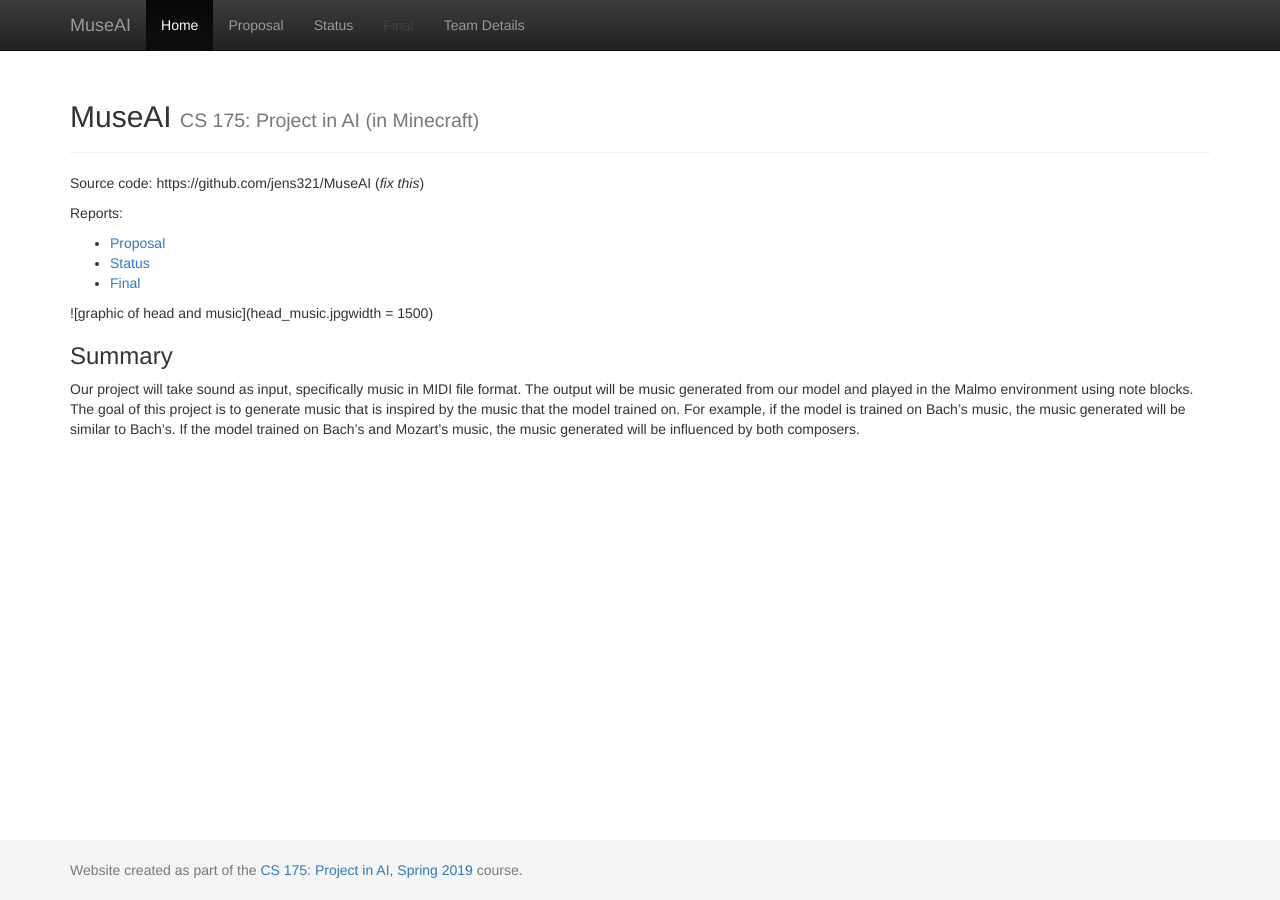
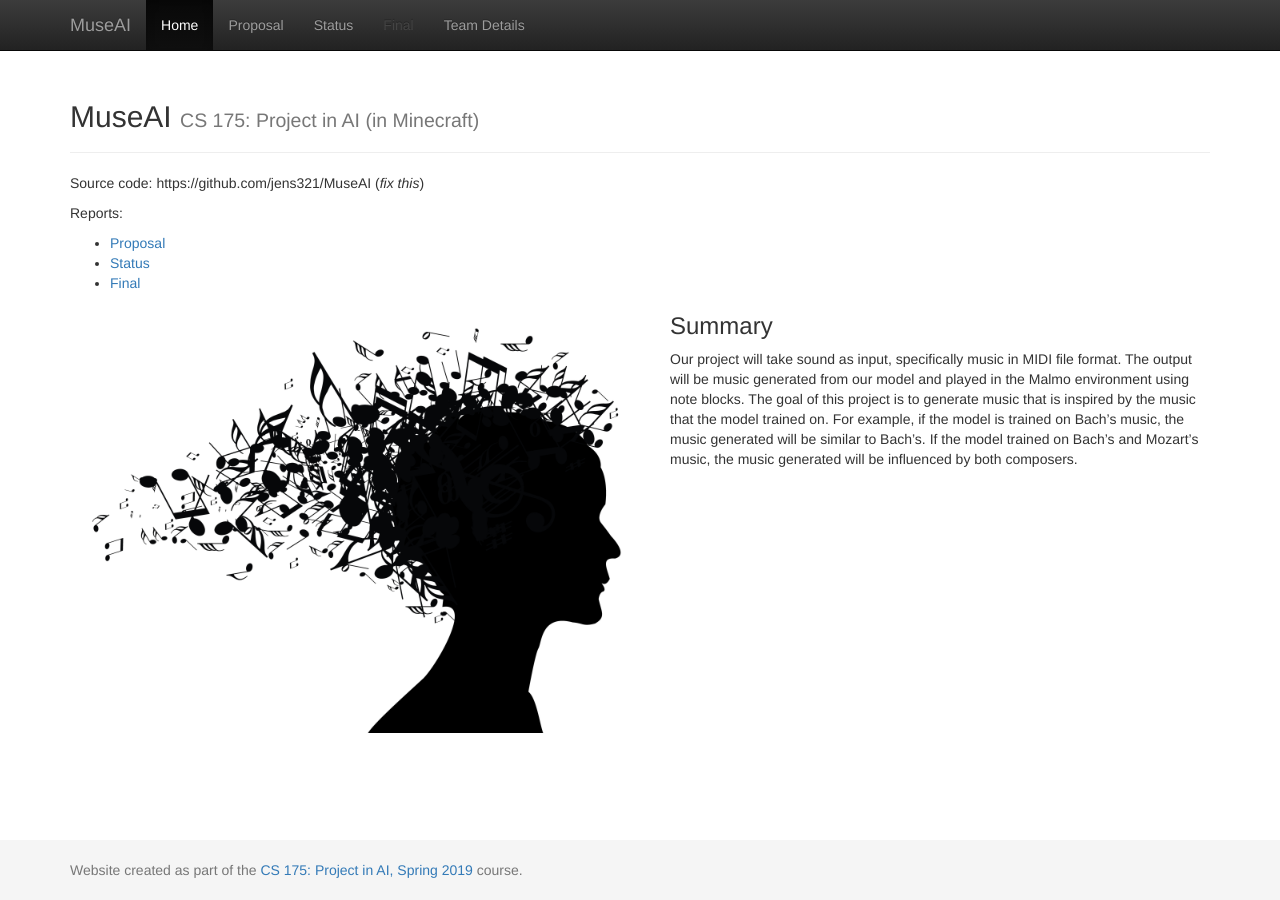
Before and after one commit to DylanAgiman/MuseAI, a Jekyll site: the page built from docs/index.md, in a window 1280 px wide. Built offline with Jekyll 4.4.1, drawn with Linux system fonts in a browser that asks for light colours.

Commit message:
image formatting

```diff
--- a/docs/index.md
+++ b/docs/index.md
@@ -11,7 +11,7 @@ Reports:
 - [Status](status.html)
 - [Final](final.html)
 
-![graphic of head and music](head_music.jpg | width = 1500)
+<img src="head_music.jpg" width=600 align=left>
 
 ### Summary
 
```
